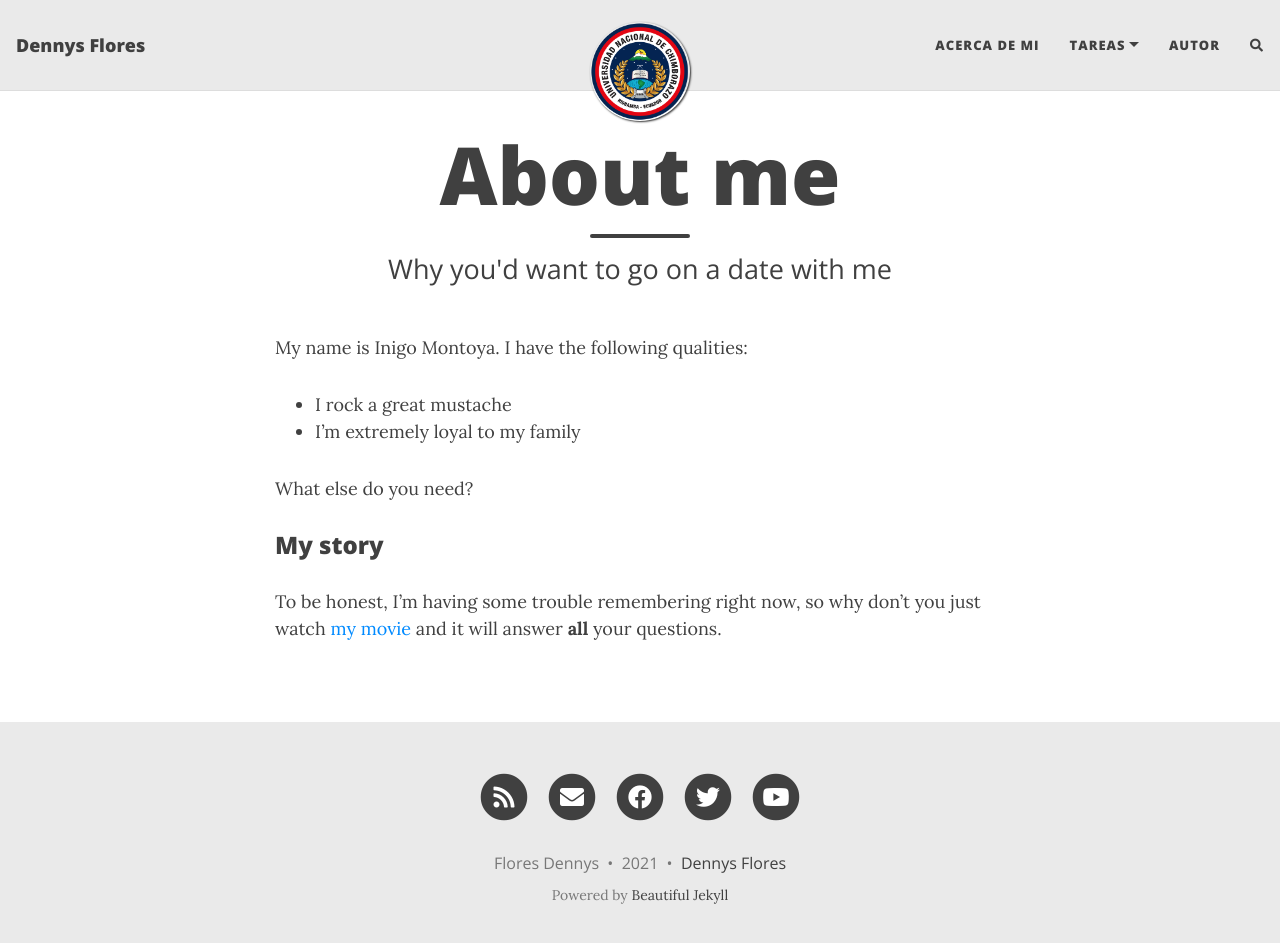
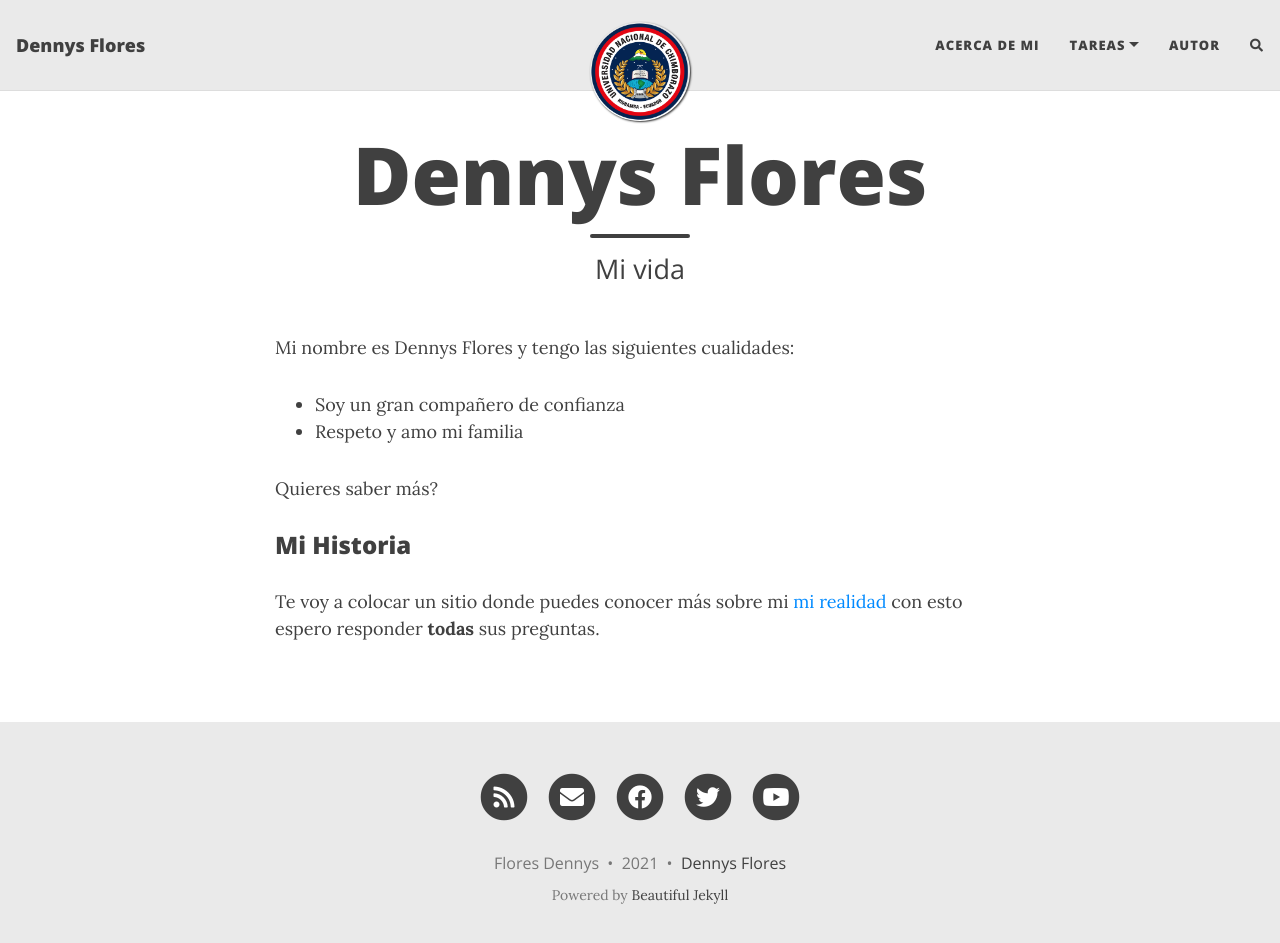
Before and after one commit to Dennys02/Dennys02.github.io, a Jekyll site: the page built from aboutme.md, in a window 1280 px wide and 956 px high. Shown: the top 943 px of the window. Built offline with Jekyll 4.4.1, drawn with Linux system fonts in a browser that asks for light colours; nearby versions of some CDN libraries; comment, search, counter and statistics services are not loaded.

Commit message:
Update aboutme.md

```diff
--- a/aboutme.md
+++ b/aboutme.md
@@ -1,16 +1,16 @@
 ---
 layout: page
-title: About me
-subtitle: Why you'd want to go on a date with me
+title: Dennys Flores
+subtitle: Mi vida
 ---
 
-My name is Inigo Montoya. I have the following qualities:
+Mi nombre es Dennys Flores y tengo las siguientes cualidades:
 
-- I rock a great mustache
-- I'm extremely loyal to my family
+- Soy un gran compañero de confianza
+- Respeto y amo mi familia
 
-What else do you need?
+Quieres saber más?
 
-### My story
+### Mi Historia
 
-To be honest, I'm having some trouble remembering right now, so why don't you just watch [my movie](https://en.wikipedia.org/wiki/The_Princess_Bride_%28film%29) and it will answer **all** your questions.
+Te voy a colocar un sitio donde puedes conocer más sobre mi [mi realidad](https://view.genial.ly/5f066e2d285add0d71b1ab90/horizontal-infographic-diagrams-autografo-social) con esto espero responder **todas** sus preguntas.
```
